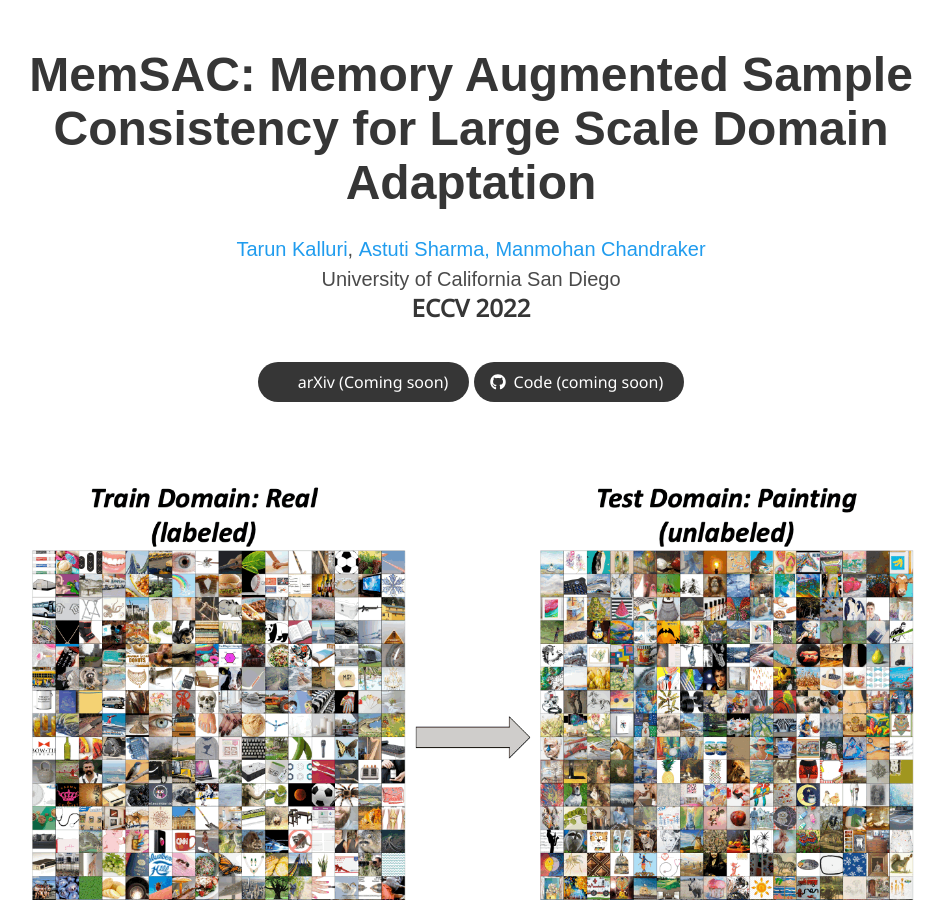
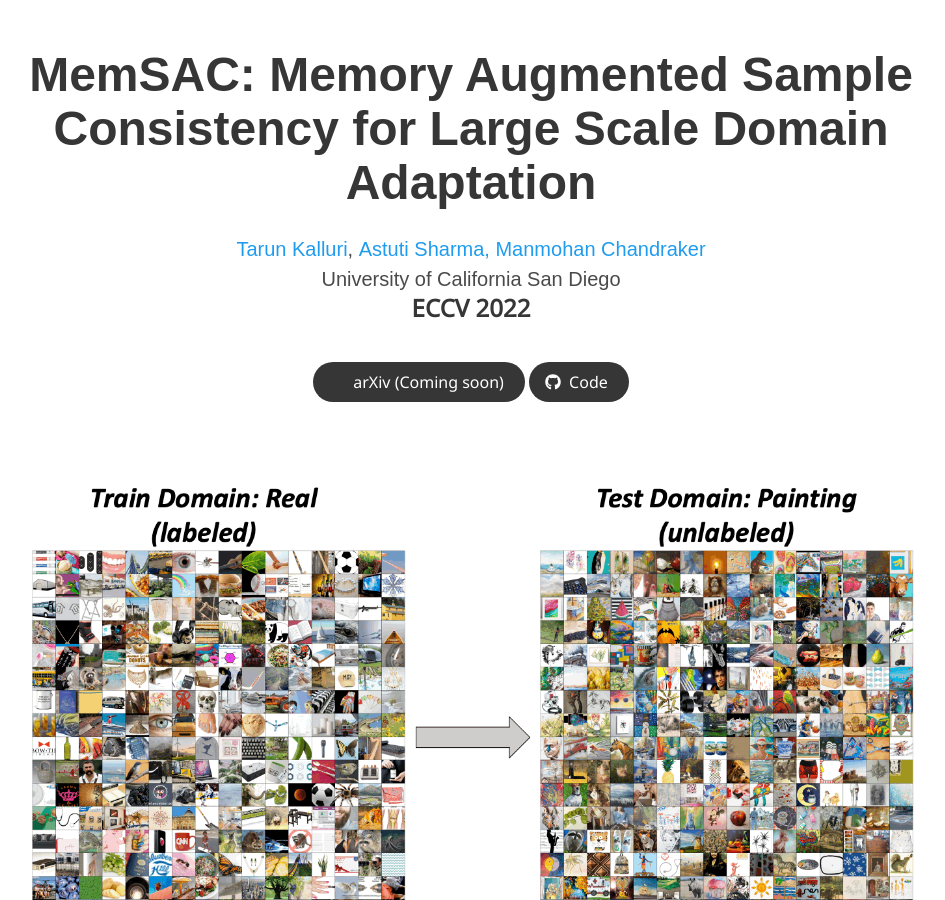
Before and after one commit to tarun005/tarun005.github.io, a Jekyll site: the page MemSAC/index.html, which Jekyll copies as it is, in a window 1280 px wide and 900 px high. Shown: the whole window, without its empty margins (169-1114 px from the left). Built offline with Jekyll 4.4.1, drawn with Linux system fonts in a browser that asks for light colours; nearby versions of some CDN libraries; some web fonts are replaced; library files that are not in the unit come from our copies; a style sheet for code colours, icons or effects is not loaded.

Commit message:
Update MemSAC

```diff
--- a/MemSAC/index.html
+++ b/MemSAC/index.html
@@ -100,12 +100,12 @@
               </span> -->
               <!-- Code Link. -->
               <span class="link-block">
-                <a href=""
+                <a href="https://github.com/ViLab-UCSD/MemSAC_ECCV2022"
                    class="external-link button is-normal is-rounded is-dark">
                   <span class="icon">
                       <i class="fab fa-github"></i>
                   </span>
-                  <span>Code (coming soon)</span>
+                  <span> Code </span>
                   </a>
               </span>
               <!-- Dataset Link. -->
```
Also changed, not shown: 1 other file.
